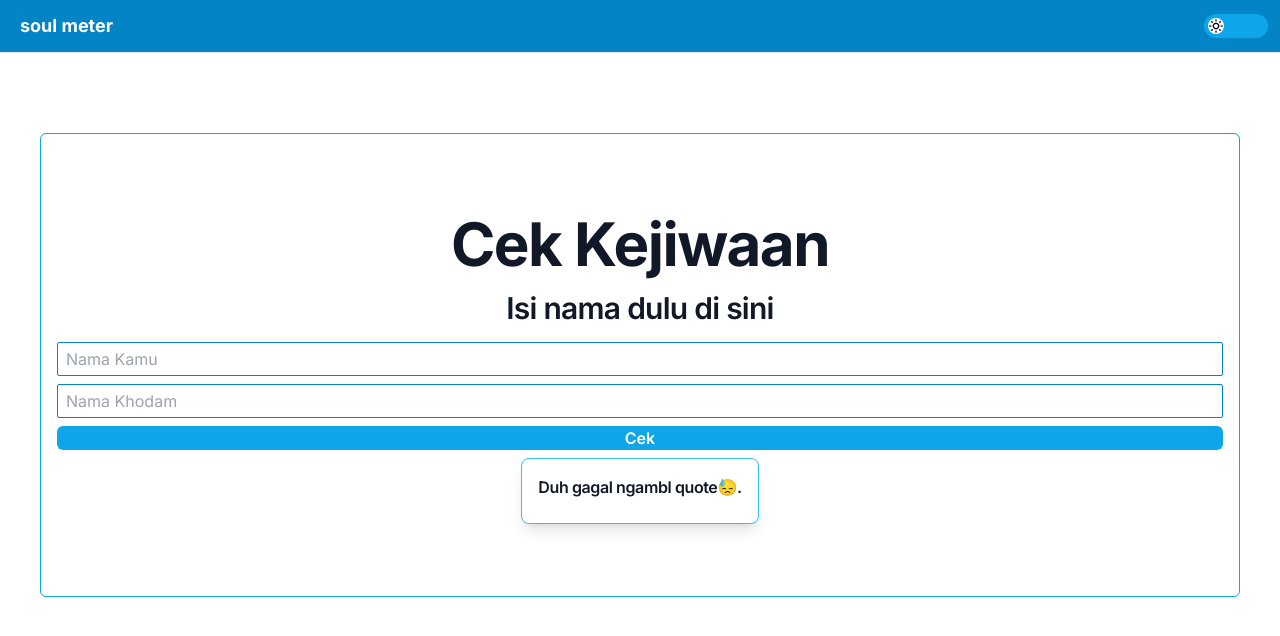
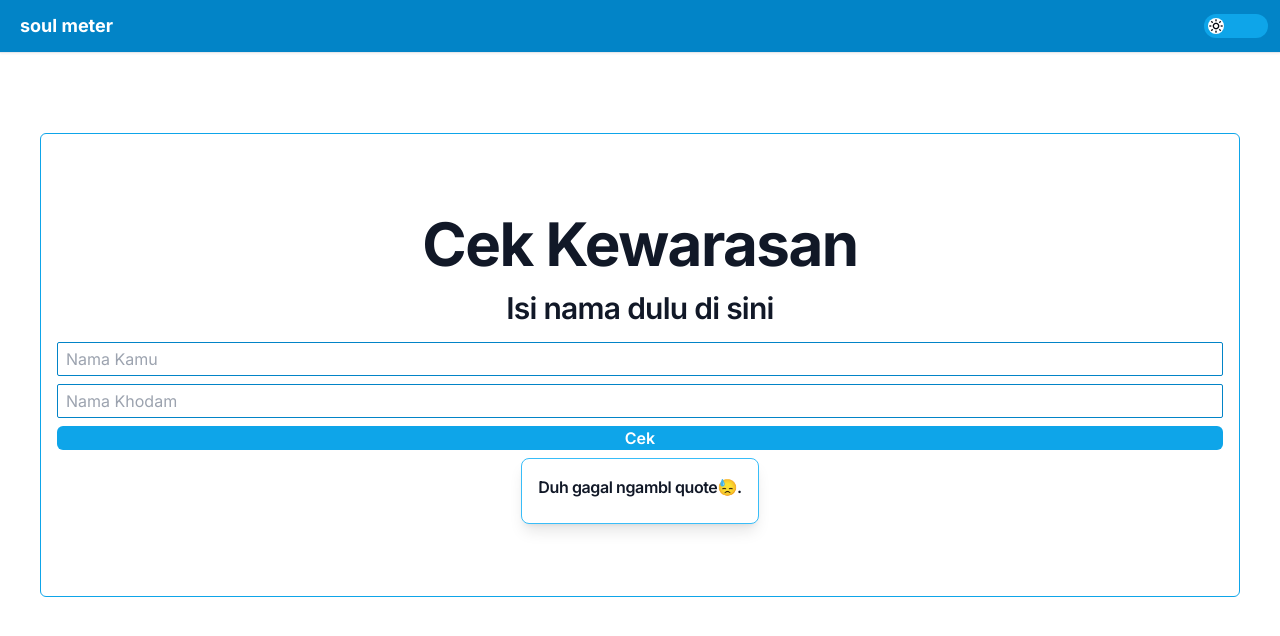
Before and after one commit to dwibudifitriadi/cek-kewarasan, a plain HTML site: page index.html in a window 1280 px wide. Drawn offline with nearby package versions, Linux system fonts and the light colour scheme; no server answers.

Commit message:
Update index.html

```diff
--- a/index.html
+++ b/index.html
@@ -4,7 +4,7 @@
 <head>
     <meta charset="UTF-8">
     <meta name="viewport" content="width=device-width, initial-scale=1.0">
-    <title>Cek berapapersen Njir</title>
+    <title>Cek Kewarasan</title>
     <link rel="preconnect" href="https://fonts.googleapis.com">
     <link rel="preconnect" href="https://fonts.gstatic.com" crossorigin>
     <link href="https://fonts.googleapis.com/css2?family=Inter:wght@100..900&display=swap" rel="stylesheet">
@@ -62,7 +62,7 @@
                 <div class="group hover:translate-y-2 hover:translate-x-2 transition-all duration-150">
                     <h1
                         class="select-none my-4 text-center text-3xl font-bold font-inter tracking-tight leading-none text-gray-900 md:text-5xl lg:text-6xl dark:text-white">
-                        Cek Kejiwaan</h1>
+                        Cek Kewarasan</h1>
                 </div>
                 <h1
                     class="mb-4 text-center text-xl font-semibold font-inter tracking-tight leading-none text-gray-900 md:text-5xl lg:text-3xl dark:text-white">
```
